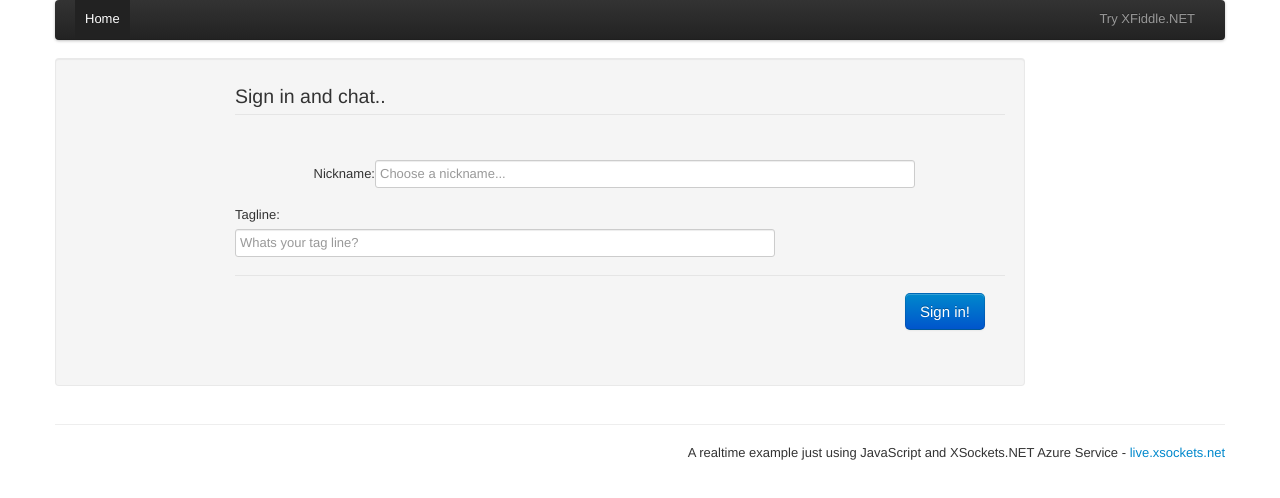
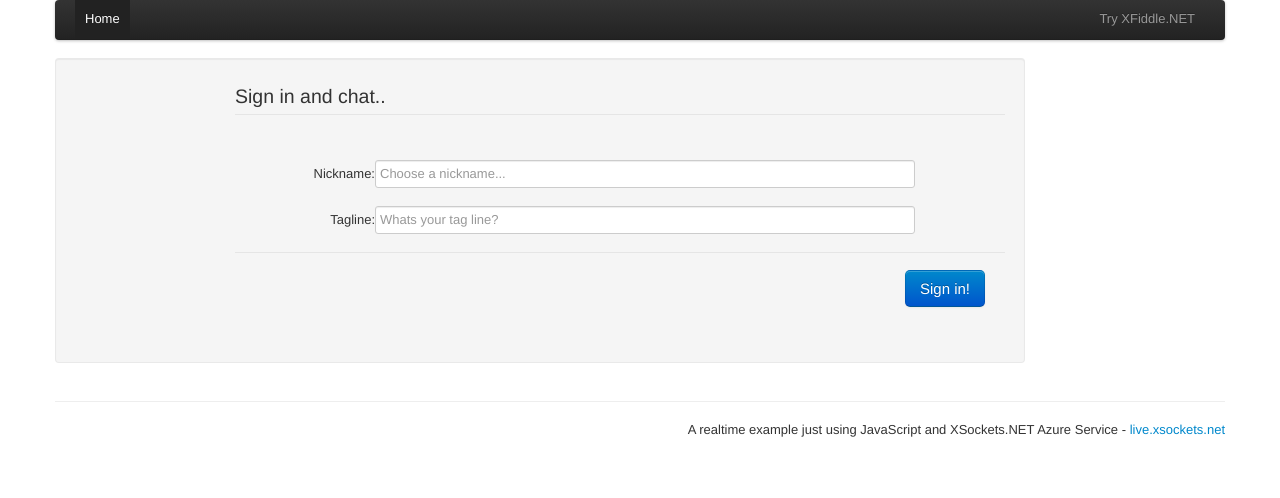
Before and after one commit to MagnusThor/liveXSocketsNETexample3, a plain HTML site: page default.htm in a window 1280 px wide. Drawn offline with nearby package versions, Linux system fonts and the light colour scheme; a script that the page names is missing.

Commit message:
Update default.htm

```diff
--- a/default.htm
+++ b/default.htm
@@ -186,7 +186,7 @@
                                 <input placeholder="Choose a nickname..." type="text" id="nickName" name="nickName" class="input-xxlarge" />
                             </div>
                             <div class="control-group">
-                                <label for="tagLine">
+                                <label for="tagLine" class="control-label">
                                     Tagline:</label>
                                 <input type="text" id="tagLine" placeholder="Whats your tag line?" name="tagLine" class="input-xxlarge" />
                             </div>
```
